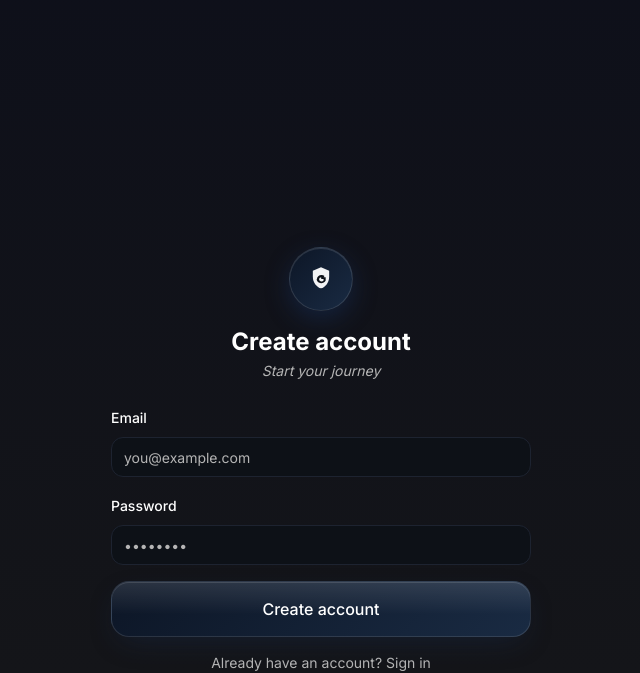
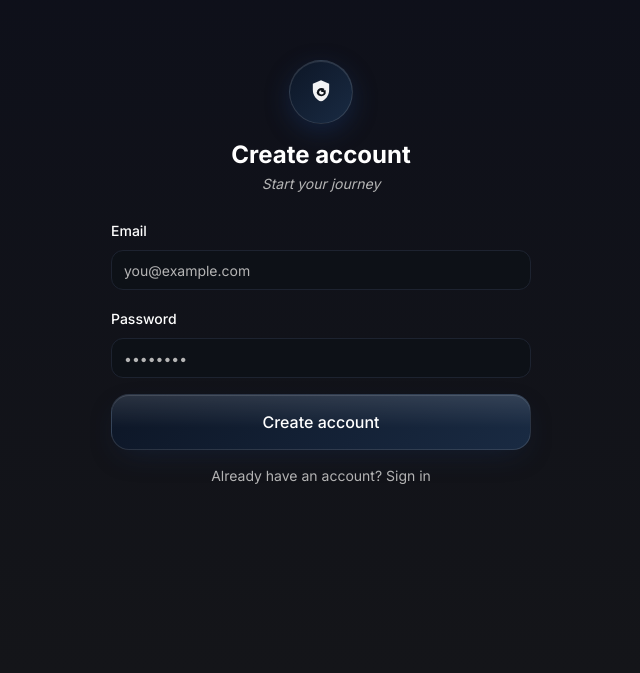
Before and after one commit to sofos1231/social-spark-gym, a React (Vite) app: page /auth/signup in a window 1280 px wide. Shown: the part 127-800 px from the top of the page, without its empty margins (319-959 px from the left). Built offline with nearby package versions, Linux system fonts and the light colour scheme.

Commit message:
Center signup elements
Center the signup form elements vertically on the page.

```diff
--- a/src/pages/auth/Signup.tsx
+++ b/src/pages/auth/Signup.tsx
@@ -35,7 +35,7 @@ export default function Signup() {
   };
 
   return (
-    <main className="relative min-h-[100dvh] flex items-end px-6 pb-8 sm:pb-10" style={{ paddingTop: 'env(safe-area-inset-top)', paddingBottom: 'env(safe-area-inset-bottom)' }}>
+    <main className="relative min-h-[100dvh] grid place-items-center px-6 py-8 sm:py-10" style={{ paddingTop: 'env(safe-area-inset-top)', paddingBottom: 'env(safe-area-inset-bottom)' }}>
       <section className="relative z-10 w-full">
         <div className="relative mx-auto w-full max-w-[420px] animate-slide-up">
           {/* Brand emblem for consistency with Login */}
```
